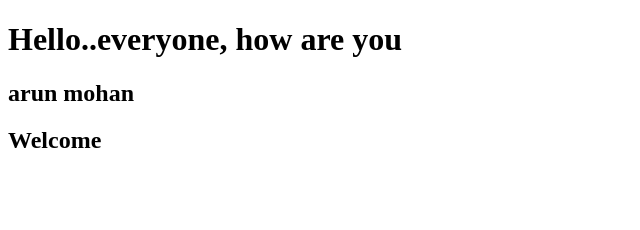
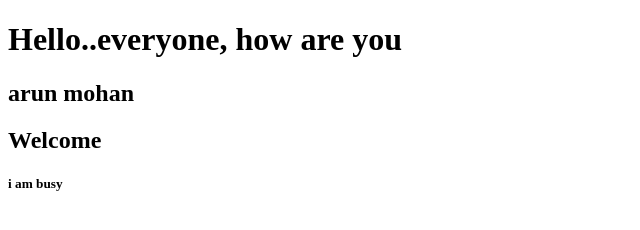
Before and after one commit to ARUN-MOHAN-USHA/Date-with-Git-sample, a plain HTML site: page index.html in a window 1280 px wide. Shown: the full height of the page, 0-640 px from the left. Drawn offline with Linux system fonts and the light colour scheme.

Commit message:
negatuve answer added

```diff
--- a/index.html
+++ b/index.html
@@ -9,5 +9,6 @@
     <h1>Hello..everyone, how are you</h1>
     <h2>arun mohan</h2>
     <h2>Welcome</h2>
+    <h5>i am busy</h5>
 </body>
 </html>
```
